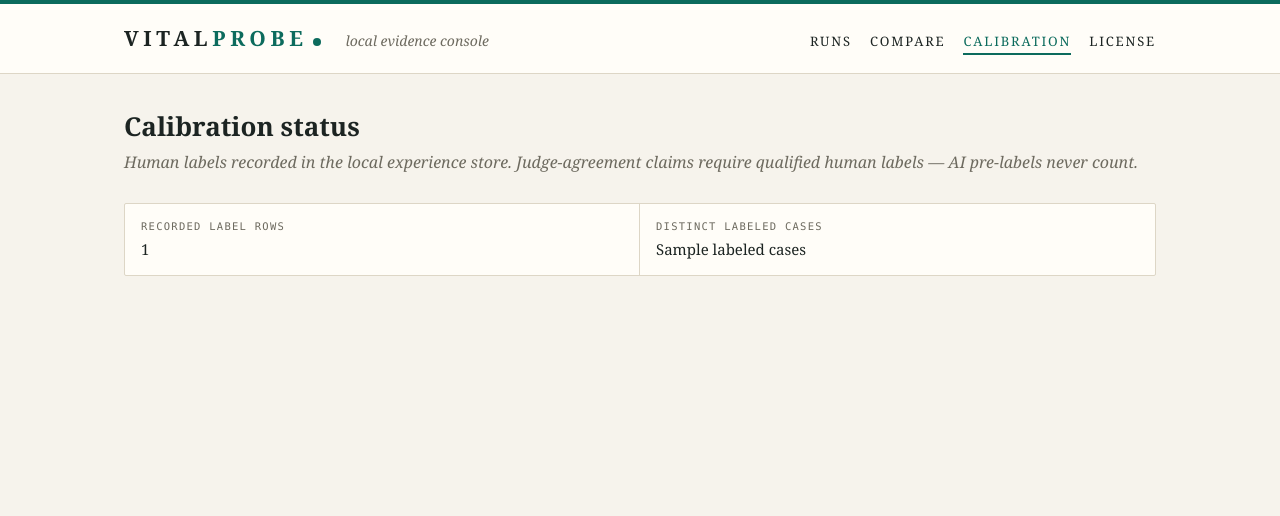
After one commit to Zahidulislam2222/vitalprobe, a FastAPI app: template src/vitalprobe/dashboard/templates/calibration.html in a window 1280 px wide. The commit adds this page. Shown: the top 516 px of the page. Run offline with FastAPI, Linux system fonts and the light colour scheme; the template is opened without the code that fills it: most values are stand-ins (such as "Sample title", 1, 10 or a date in 2020).

Commit message:
P9b (part 1): license/entitlements page and calibration status page
- /license: offline verify_license result — tier, licensee, expiry, per-flag
  unlocked/locked table (same degradation-to-free contract as the CLI)
- /calibration: label-row and distinct-case counts from the experience store
- store.calibration_label_summary(); nav links; 3 new tests (free-tier default
  via env isolation, locked flags, zero state + counts)
- Remaining P9b: learning-drafts view, law surfaces, trigger-run form

Co-Authored-By: Claude Fable 5 <noreply@anthropic.com>

```diff
--- a/src/vitalprobe/dashboard/app.py
+++ b/src/vitalprobe/dashboard/app.py
@@ -13,6 +13,8 @@ from fastapi.responses import HTMLResponse
 from fastapi.templating import Jinja2Templates
 
 from vitalprobe.baseline import RunComparison, compare_runs
+from vitalprobe.entitlements.features import FeatureFlag
+from vitalprobe.entitlements.license import verify_license
 from vitalprobe.experience.store import ExperienceStore
 
 _TEMPLATES_DIR = Path(__file__).parent / "templates"
@@ -80,4 +82,23 @@ def create_app(store: ExperienceStore | None = None) -> FastAPI:
             },
         )
 
+    @app.get("/license", response_class=HTMLResponse)
+    def license_status(request: Request) -> HTMLResponse:
+        # Same offline verification the CLI uses; every failure degrades to free.
+        status = verify_license()
+        return templates.TemplateResponse(
+            request,
+            "license.html",
+            {"status": status, "all_flags": list(FeatureFlag)},
+        )
+
+    @app.get("/calibration", response_class=HTMLResponse)
+    def calibration_status(request: Request) -> HTMLResponse:
+        total, cases = dashboard_store.calibration_label_summary()
+        return templates.TemplateResponse(
+            request,
+            "calibration.html",
+            {"total_labels": total, "labeled_cases": cases},
+        )
+
     return app
--- a/src/vitalprobe/dashboard/templates/base.html
+++ b/src/vitalprobe/dashboard/templates/base.html
@@ -148,6 +148,8 @@
     <nav class="primary">
       <a href="/" {% if active_nav == "runs" %}aria-current="page"{% endif %}>Runs</a>
       <a href="/compare" {% if active_nav == "compare" %}aria-current="page"{% endif %}>Compare</a>
+      <a href="/calibration" {% if active_nav == "calibration" %}aria-current="page"{% endif %}>Calibration</a>
+      <a href="/license" {% if active_nav == "license" %}aria-current="page"{% endif %}>License</a>
     </nav>
   </div>
 </header>
--- /dev/null
+++ b/src/vitalprobe/dashboard/templates/calibration.html
@@ -0,0 +1,21 @@
+{% extends "base.html" %}
+{% set active_nav = "calibration" %}
+{% block title %}Calibration{% endblock %}
+{% block content %}
+<h1>Calibration status</h1>
+<p class="lede">Human labels recorded in the local experience store. Judge-agreement claims require qualified human labels — AI pre-labels never count.</p>
+
+<div class="meta-grid">
+  <div class="meta-cell"><div class="k">Recorded label rows</div><div class="v">{{ total_labels }}</div></div>
+  <div class="meta-cell"><div class="k">Distinct labeled cases</div><div class="v">{{ labeled_cases }}</div></div>
+</div>
+
+{% if total_labels == 0 %}
+<section class="ledger">
+  <div class="empty">
+    No labels recorded yet. Fill the labels CSV from
+    <code>vitalprobe calibrate</code> and re-run it with <code>--labels &lt;csv&gt; --track</code>.
+  </div>
+</section>
+{% endif %}
+{% endblock %}
--- a/src/vitalprobe/experience/store.py
+++ b/src/vitalprobe/experience/store.py
@@ -311,6 +311,12 @@ class ExperienceStore:
             session.commit()
         return len(rows)
 
+    def calibration_label_summary(self) -> tuple[int, int]:
+        """(total recorded label rows, distinct labeled cases) for the status page."""
+        with Session(self.engine) as session:
+            rows = session.exec(select(CalibrationLabelRecord)).all()
+        return len(rows), len({row.case_id for row in rows})
+
     def calibration_labels(self, case_id: str) -> list[CalibrationLabelRecord]:
         with Session(self.engine) as session:
             return list(
```
Also changed, not shown: src/vitalprobe/dashboard/templates/license.html (added, +39 -0 lines), tests/test_dashboard.py (+39 -2 lines).
